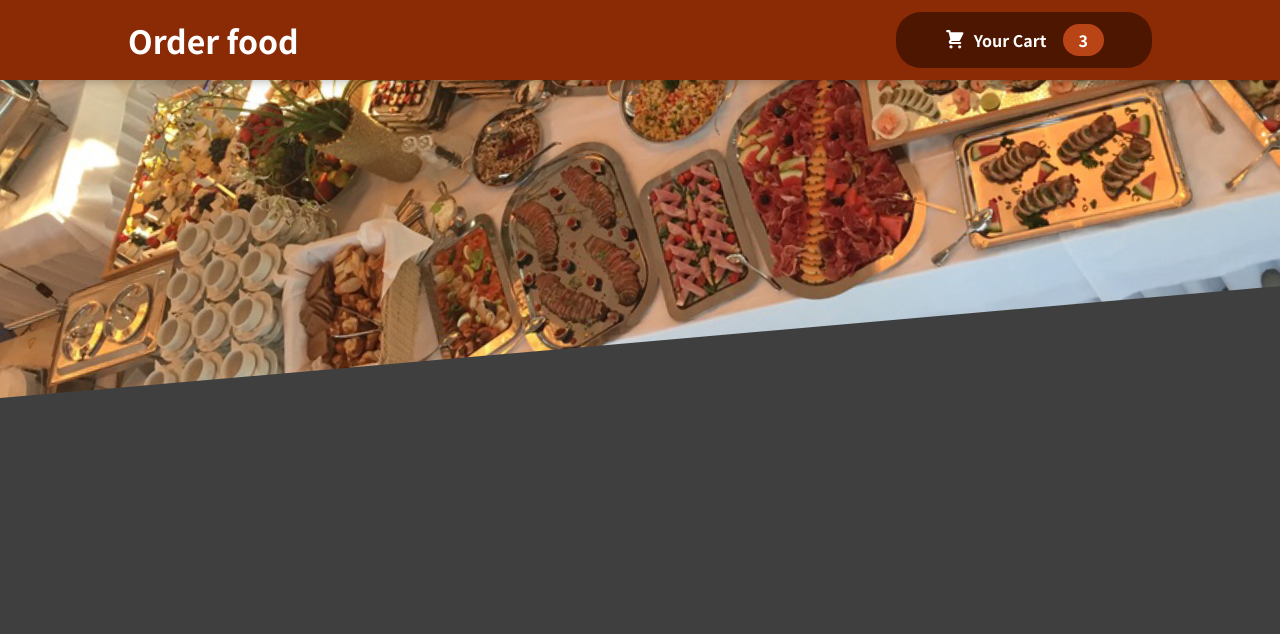
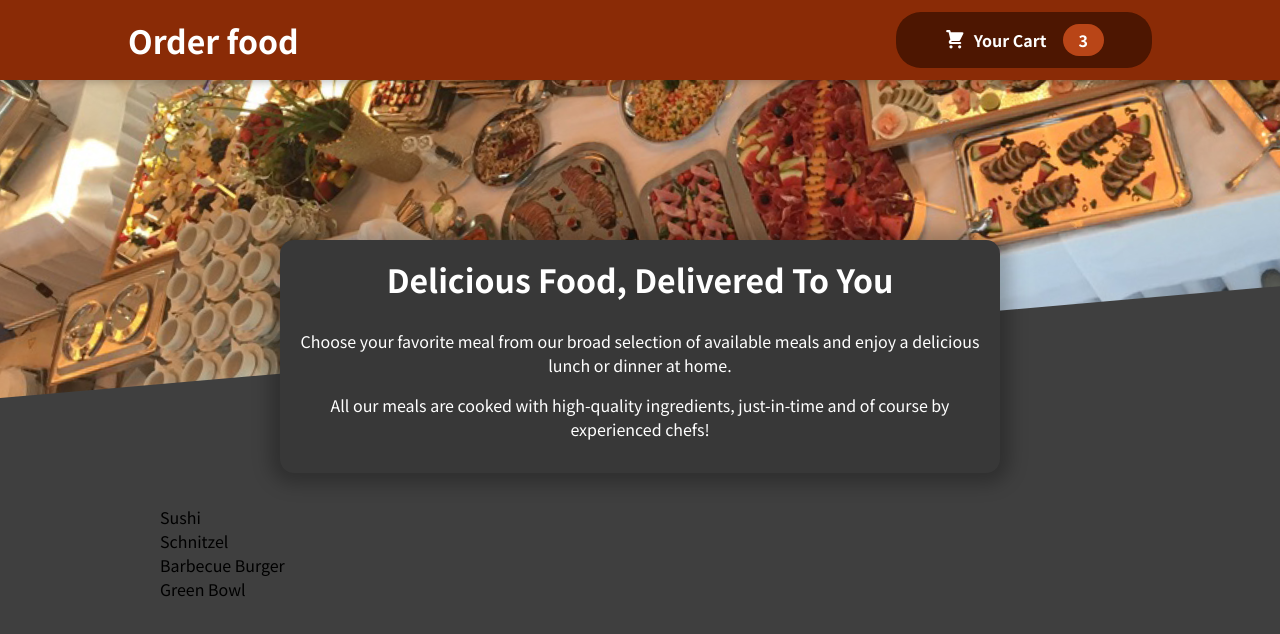
Before and after one commit to wisdom-maduchor/food-order-app, a React (Create React App) app: page / in a window 1280 px wide. Shown: the top 634 px of the page. Built offline with nearby package versions, Linux system fonts and the light colour scheme.

Commit message:
cart button added

```diff
--- a/src/App.js
+++ b/src/App.js
@@ -1,10 +1,14 @@
 import React, {Fragment} from "react";
 import Header from "../src/components/Layout/Header"
+import Meals from "./components/Meals/Meals";
 
 function App() {
   return (
     <Fragment>
       <Header />
+      <main>
+        <Meals />
+      </main>
     </Fragment>
   );
 }
--- a/src/components/Meals/AvailableMeal.js
+++ b/src/components/Meals/AvailableMeal.js
@@ -0,0 +1,42 @@
+import classes from "./AvailableMeal.module.css"
+
+const DUMMY_MEALS = [
+        {
+            id: 'm1',
+            name: 'Sushi',
+            description: 'Finest fish and veggies',
+            price: 22.99,
+        },
+        {
+            id: 'm2',
+            name: 'Schnitzel',
+            description: 'A german specialty!',
+            price: 16.5,
+        },
+        {
+            id: 'm3',
+            name: 'Barbecue Burger',
+            description: 'American, raw, meaty',
+            price: 12.99,
+        },
+        {
+            id: 'm4',
+            name: 'Green Bowl',
+            description: 'Healthy...and green...',
+            price: 18.99,
+        },
+]
+
+const AvailableMeal = () => {
+    const mealsList = DUMMY_MEALS.map(meal => <li>{meal.name}</li>)
+
+    return (
+        <section className={classes.meals}>
+            <ul>
+                {mealsList}
+            </ul>
+        </section>
+    )
+}
+
+export default AvailableMeal;
--- a/src/components/Meals/MealSummary.js
+++ b/src/components/Meals/MealSummary.js
@@ -0,0 +1,19 @@
+import classes from "./MealSummary.module.css"
+
+const MealSummary = () => {
+    return (
+        <section className={classes.summary}>
+        <h2>Delicious Food, Delivered To You</h2>
+        <p>
+            Choose your favorite meal from our broad selection of available meals
+            and enjoy a delicious lunch or dinner at home.
+        </p>
+        <p>
+            All our meals are cooked with high-quality ingredients, just-in-time and
+            of course by experienced chefs!
+        </p>
+        </section>
+    )
+}
+
+export default MealSummary;
--- a/src/components/Meals/Meals.js
+++ b/src/components/Meals/Meals.js
@@ -0,0 +1,15 @@
+import React, {Fragment} from "react";
+import AvailableMeal from "./AvailableMeal";
+import MealSummary from "./MealSummary"
+
+
+const Meals = () => {
+    return (
+        <Fragment>
+            <MealSummary />
+            <AvailableMeal />
+        </Fragment>
+    )
+}
+
+export default Meals;
```
Also changed, not shown: 1 other file (tests, documents, lock files or other folders).
